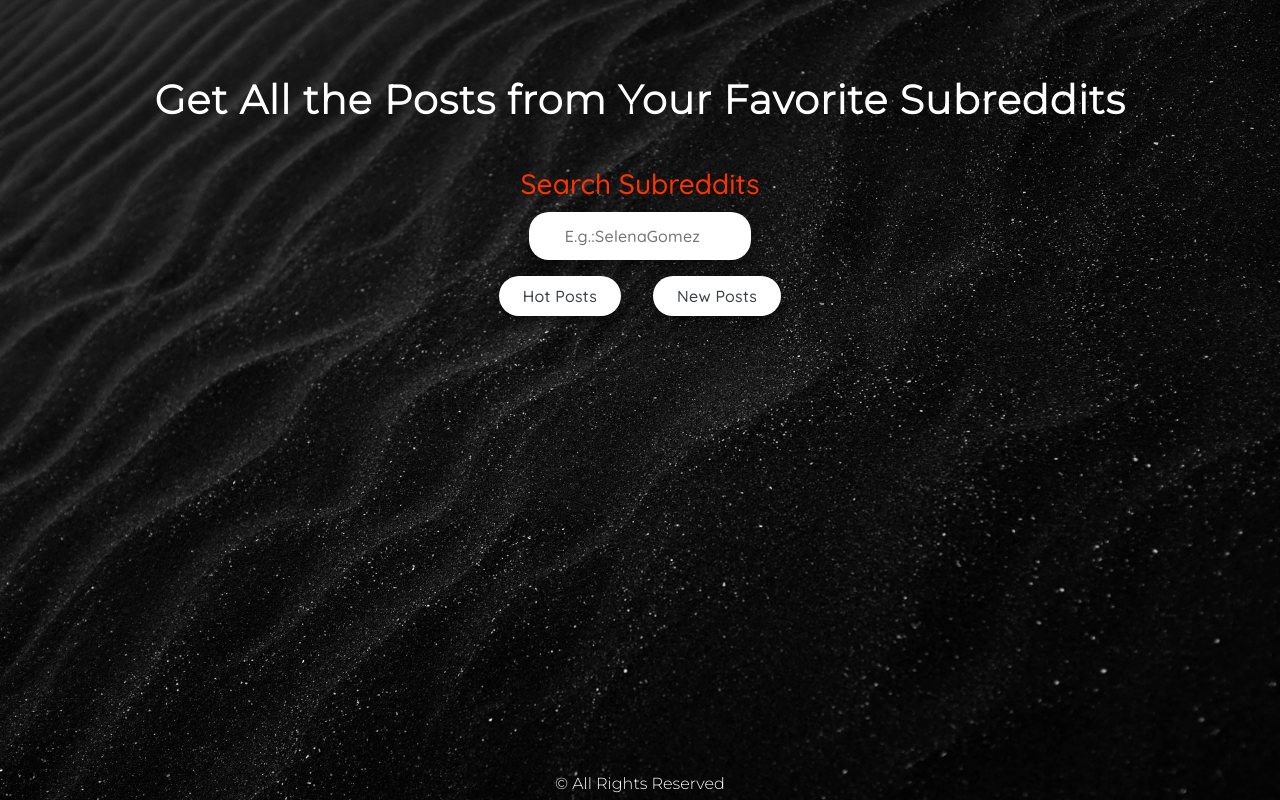
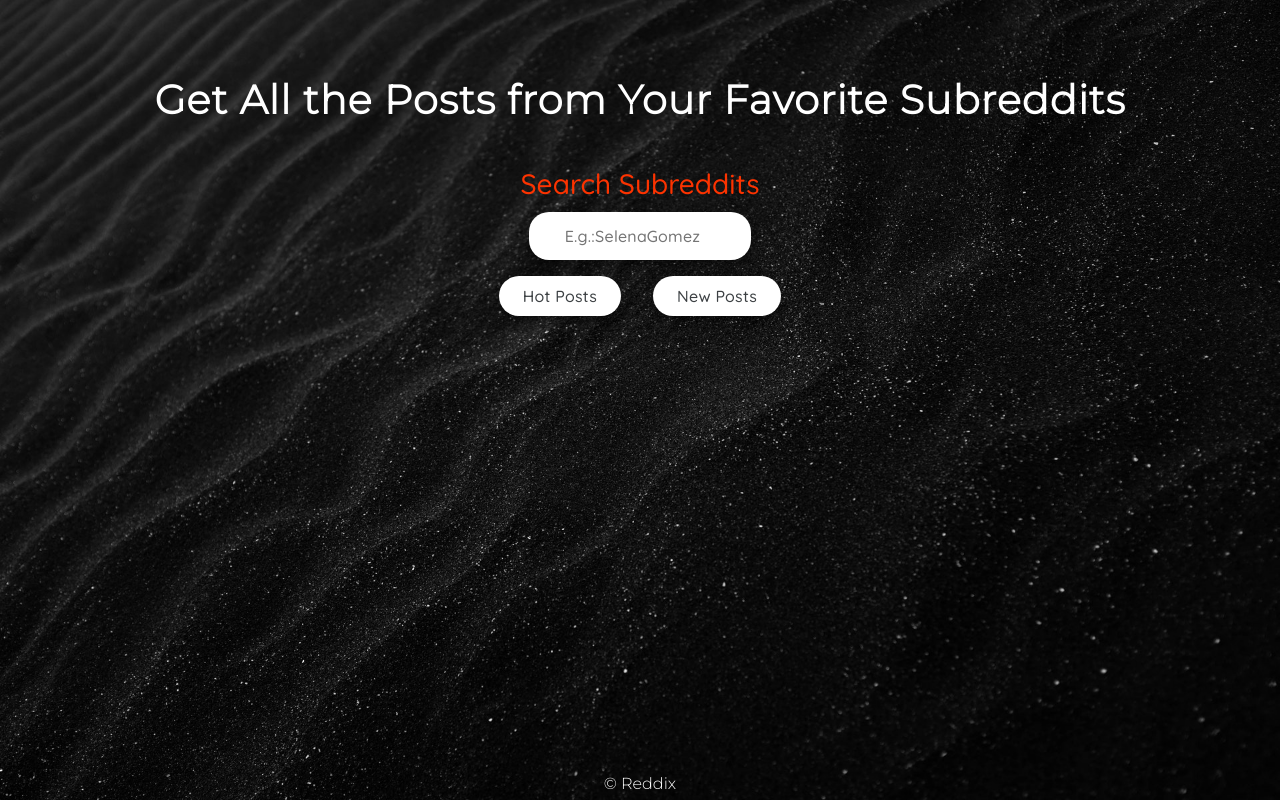
Before and after one commit to n-ii-ma/React-Subreddit, a React (Create React App) app: page / in a window 1280 px wide. Built offline with nearby package versions, Linux system fonts and the light colour scheme.

Commit message:
Change App Name

```diff
--- a/public/index.html
+++ b/public/index.html
@@ -18,7 +18,7 @@
       src="https://kit.fontawesome.com/b3caa8e787.js"
       crossorigin="anonymous"
     ></script>
-    <title>React Subreddit</title>
+    <title>Reddix</title>
   </head>
   <body>
     <noscript>You need to enable JavaScript to run this app.</noscript>
--- a/src/app/App.js
+++ b/src/app/App.js
@@ -14,7 +14,7 @@ function App() {
         <PostList />
       </div>
       <div>
-        <footer>&copy; All Rights Reserved</footer>
+        <footer>&copy; Reddix</footer>
       </div>
     </div>
   );
```
